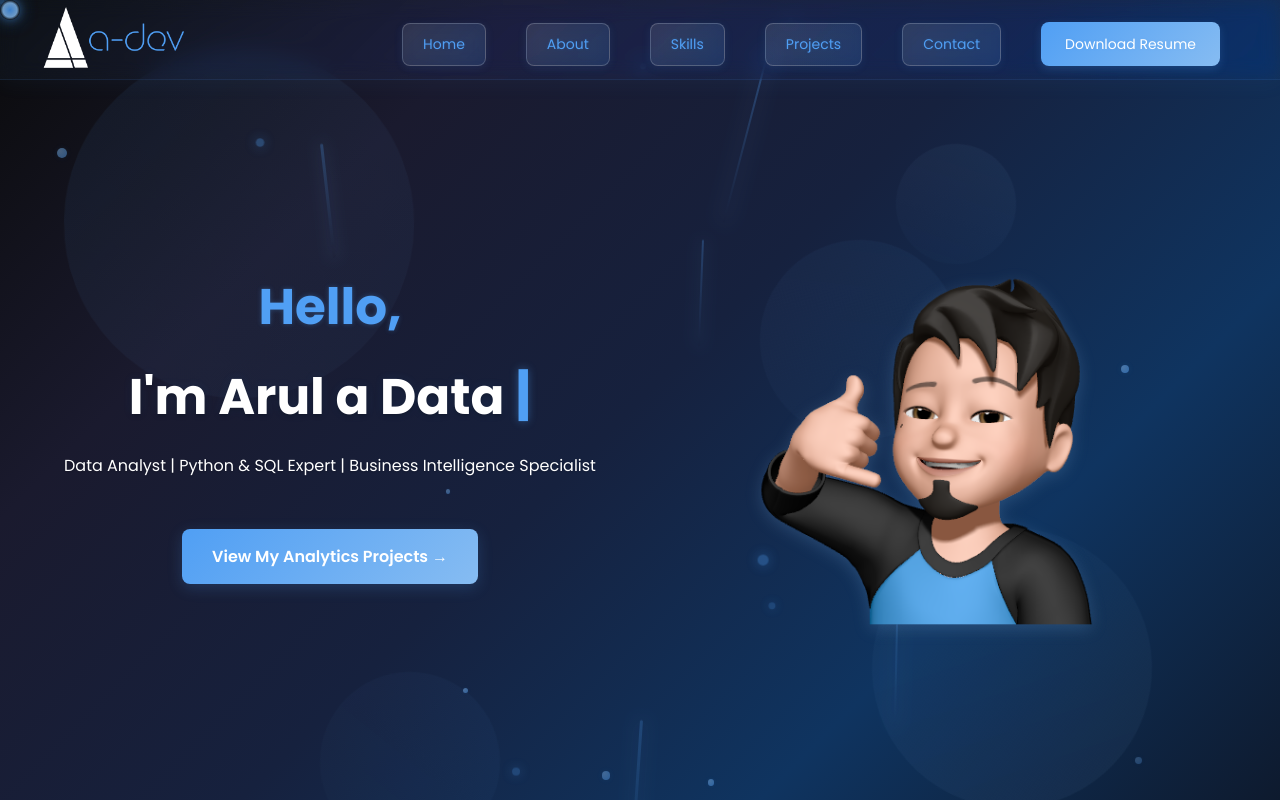
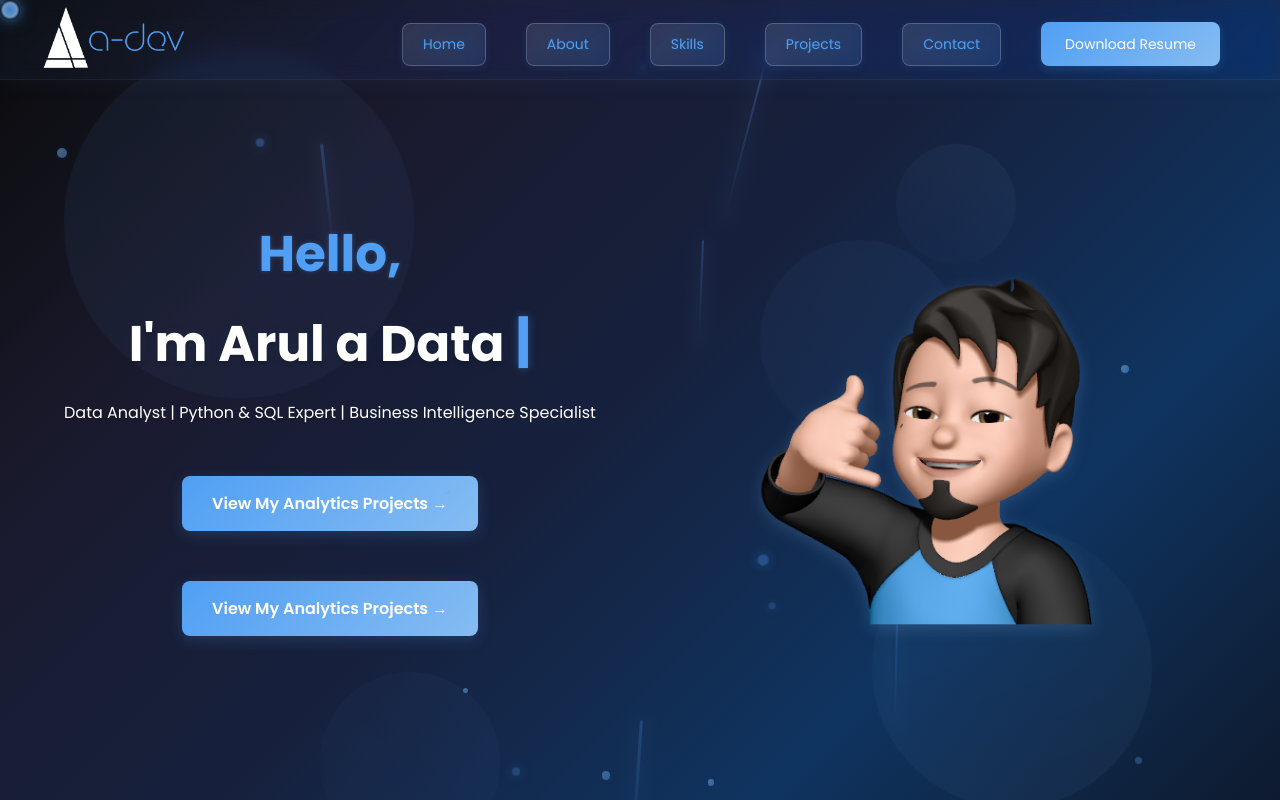
Before and after one commit to Arul-DevX/Personal_portfolio, a React (Vite) app: page / in a window 1280 px wide. Shown: the top 800 px of the page. Built offline with nearby package versions, Linux system fonts and the light colour scheme; the HTML template or start-up script is replaced by a standard one.

Commit message:
Updated Home.jsx

```diff
--- a/src/components/Home.jsx
+++ b/src/components/Home.jsx
@@ -50,6 +50,9 @@ const Home = () => {
           <button className="click" onClick={handleViewWork}>
             View My Analytics Projects &rarr;
           </button>
+                    <button className="click" onClick={handleViewWork}>
+            View My Analytics Projects &rarr;
+          </button>
         </div>
         <div className="col1 animate-on-scroll fade-in-right">
           <ThreeDCard>
```
